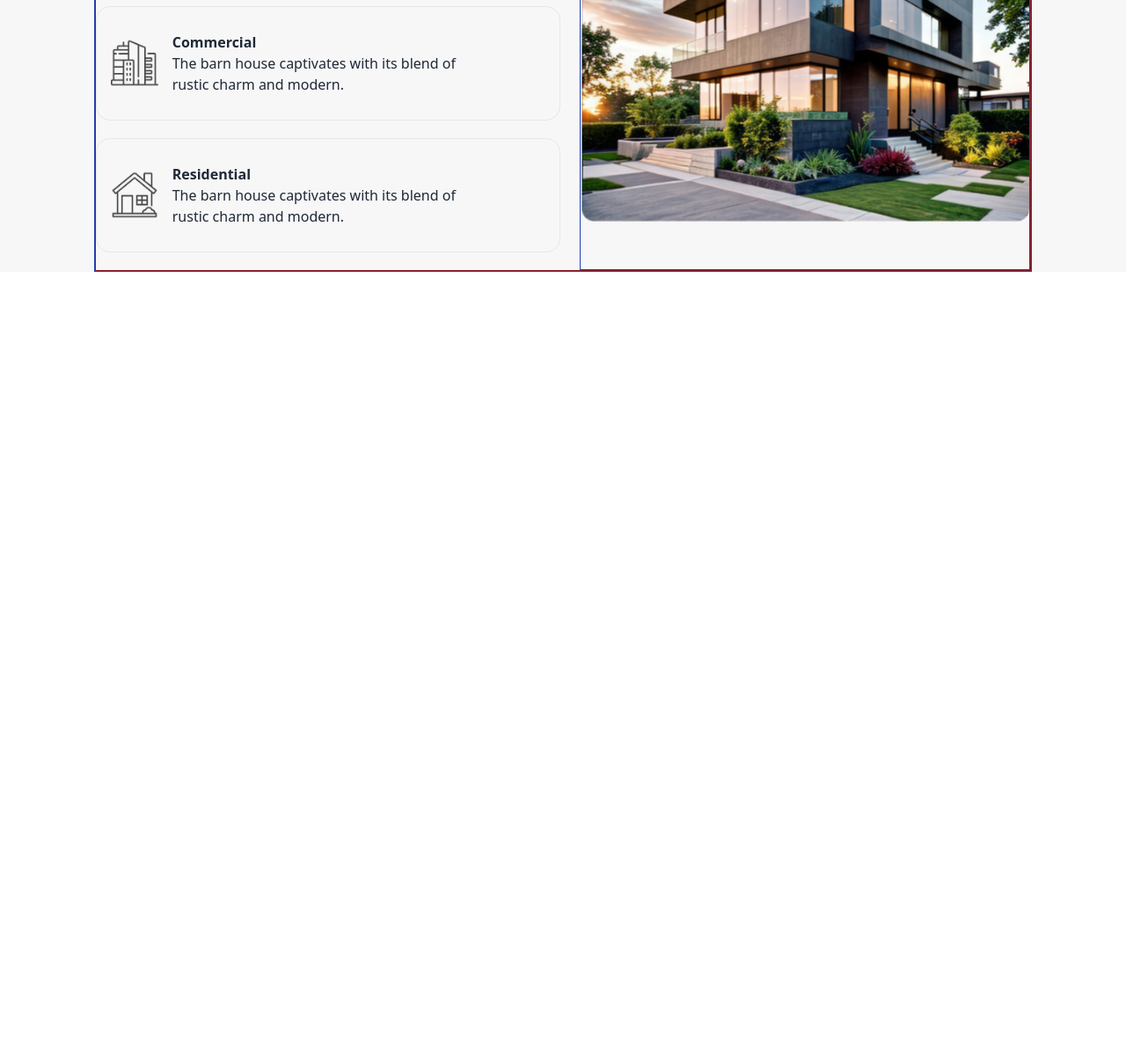
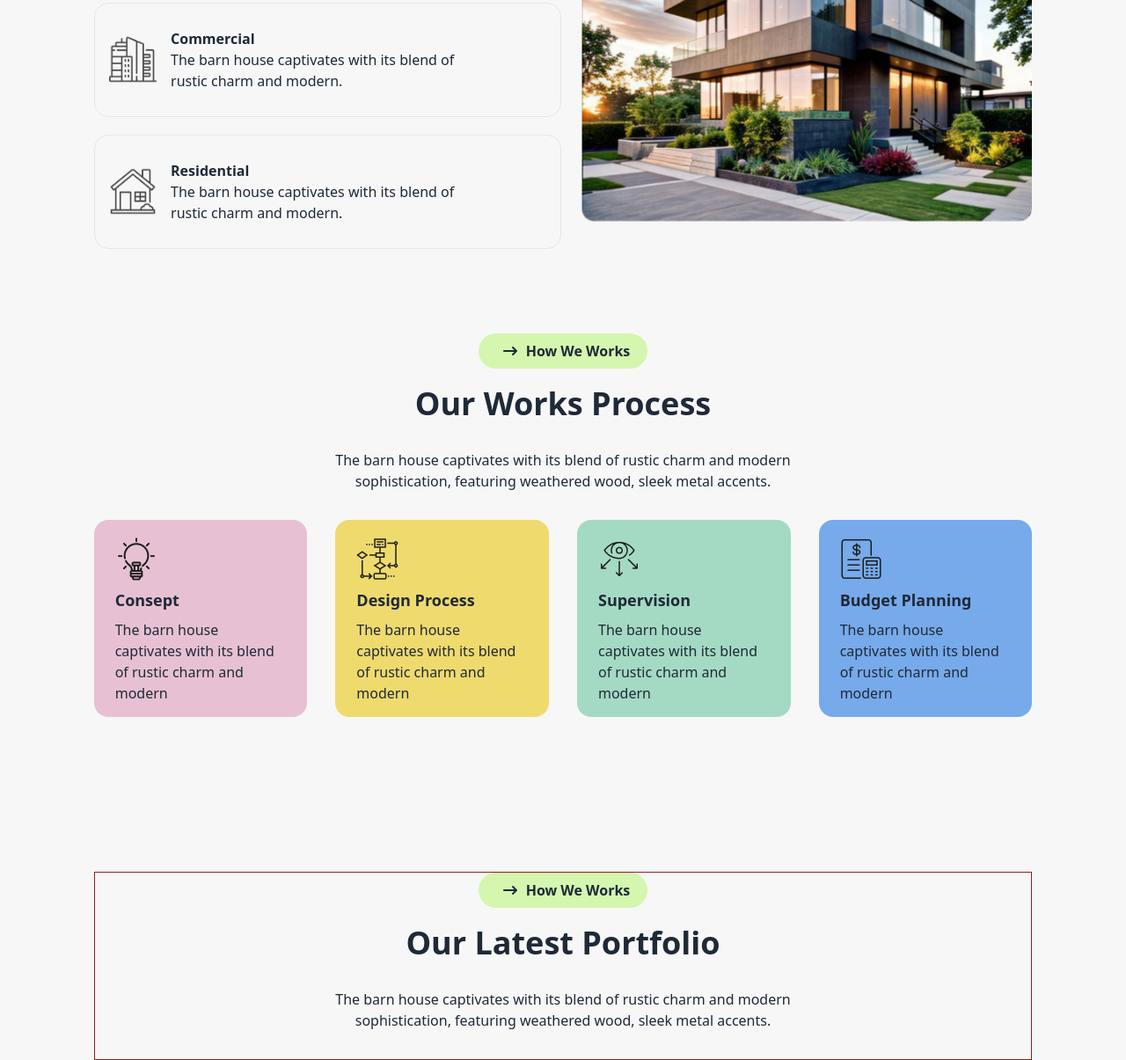
Before and after one commit to Md-Siyam94/Assignment-03, a plain HTML site: page index.html in a window 1280 px wide. Shown: the part 1073-2278 px from the top of the page at 88% size. Before the commit the page ends 1382 px from the top, so only its background shows below. Drawn offline with nearby package versions, Linux system fonts and the light colour scheme.

Commit message:
Work Process section Done

```diff
--- a/index.html
+++ b/index.html
@@ -24,7 +24,11 @@ crossorigin="anonymous" referrerpolicy="no-referrer" />
                 lightgreen:  'rgb(171, 239, 95)',
                 lightwhite: 'rgb(255, 255, 255)',
                 backgroundcolor: 'rgb(247, 247, 247)',
-                accent: 'rgb(212, 246, 174)'
+                accent: 'rgb(212, 246, 174)',
+                creem: 'rgb(231, 193, 211)',
+                yollow: 'rgb(239, 218, 110)',
+                mintgreen: 'rgb(164, 218, 195)',
+                lightblue: 'rgb(119, 170, 234)',
 
               }
             }
@@ -38,7 +42,6 @@ crossorigin="anonymous" referrerpolicy="no-referrer" />
         <nav class=" w-11/12 mx-auto px-0 py-4">
             <div class="navbar bg-base-100 ">
                 <div class="navbar-start">
-
                   <a href="#">
                     <div class="flex items-center  gap-2">
                       <div class="size-8 flex items-center justify-center bg-lightgreen rounded-full">
@@ -70,7 +73,6 @@ crossorigin="anonymous" referrerpolicy="no-referrer" />
                       <li><a>Portfolio</a></li>
                       <li><a>Blogs</a></li>
                       <li><a>Contact Us</a></li>
-
                     </ul>
                   </div>
                   <div class=" items-center gap-4 hidden md:flex ">
@@ -79,7 +81,6 @@ crossorigin="anonymous" referrerpolicy="no-referrer" />
                       </div>
                       <div class="size-10 flex items-center justify-center bg-backgroundcolor rounded-full">
                         <i class="fa-solid fa-cart-shopping "></i>
-
                       </div>
                       <div class="flex items-center gap-2 bg-lightgreen h-12 w-48 rounded-3xl justify-center ">
                         <span class="font-bold">Book consult</span>
@@ -110,15 +111,13 @@ crossorigin="anonymous" referrerpolicy="no-referrer" />
           </div>
         </section>
     </header>
+
     <main class="bg-backgroundcolor">
-      <section class="w-10/12 mx-auto border border-blue-800">
+      <section class="w-10/12 mx-auto ">
         <img class="ml-[-60px] mt-8 mb-5 md:block hidden" src="B10-Assignment-03-main/assets/Vector.png" alt="">
-        <div class=" w-full border border-red-800 flex flex-col sm:flex-row ">
-
+        <div class=" w-full flex flex-col sm:flex-row ">
           <div class="">
-
-
-            <div class="w-[96%] border text-center sm:text-start">
+            <div class="w-[96%] text-center sm:text-start">
               <div class="flex items-center gap-1 bg-accent h-10 w-32 rounded-3xl justify-center sm:ml-0 mx-auto ">
                 <div class="size-8 flex items-center justify-center  ">
                   <i class="fa-solid fa-arrow-up-long rotate-90"></i>
@@ -137,7 +136,7 @@ crossorigin="anonymous" referrerpolicy="no-referrer" />
                 <p class="w-4/5">The barn house captivates with its blend of rustic charm and modern.</p>
               </div>
             </div>
-            <div class="flex border my-5 w-[96%] gap-4 items-center rounded-2xl">
+            <div class="flex border mt-5 w-[96%] gap-4 items-center rounded-2xl">
               <div class="ml-4"><img src="B10-Assignment-03-main/assets/residential.png" alt=""></div>
               <div class="h-32 flex flex-col justify-center  ">
                 <h2 class="font-bold">Residential</h2>
@@ -145,9 +144,64 @@ crossorigin="anonymous" referrerpolicy="no-referrer" />
               </div>
             </div>
           </div>
-          <div class="  border border-blue-800">
+          <div>
             <img src="B10-Assignment-03-main/assets/Rectangle.png" alt="">
           </div>
+        </div>
+      </section>
+
+      <section class="bg-backgroundcolor">
+        <div class="sm:w-10/12 w-11/12 mx-auto mt-24 ">
+          <div class=" text-center">
+            <div class="flex items-center gap-0.5 bg-accent h-10 w-48 rounded-3xl justify-center mx-auto ">
+              <div class="size-8 flex items-center  justify-center  ">
+                <i class="fa-solid fa-arrow-up-long rotate-90"></i>
+              </div>
+              <span class="font-bold">How We Works</span>
+            </div>
+            <h1 class="text-4xl font-bold my-5">Our Works Process</h1>
+            <p class="sm:w-7/12 w-[96%] mx-auto my-8">The barn house captivates with its blend of rustic charm and modern sophistication, featuring weathered wood, sleek metal accents.</p>
+          </div>
+
+          <div class=" flex flex-col sm:flex-row space-y-4 sm:space-y-0  sm:space-x-8">
+            <div class="sm:w-64 w-full h-56 bg-creem pl-6 pr-8 rounded-2xl mb-24">
+              <img class="my-2 mt-5" src="B10-Assignment-03-main/assets/concept.png" alt="">
+              <h4 class="font-bold text-lg">Consept</h4>
+              <p class="my-2">The barn house captivates with its blend of rustic charm and modern</p>
+            </div>
+            <div class="sm:w-64 w-full h-56 bg-yollow pl-6 pr-8 rounded-2xl ">
+              <img class="my-2 mt-5" src="B10-Assignment-03-main/assets/flow-chart.png" alt="">
+              <h4 class="font-bold text-lg">Design Process</h4>
+              <p class="my-2">The barn house captivates with its blend of rustic charm and modern</p>
+            </div>
+            <div class="sm:w-64 w-full h-56 bg-mintgreen pl-6 pr-8 rounded-2xl ">
+              <img class="my-2 mt-5" src="B10-Assignment-03-main/assets/vision.png" alt="">
+              <h4 class="font-bold text-lg">Supervision</h4>
+              <p class="my-2">The barn house captivates with its blend of rustic charm and modern</p>
+            </div>
+            <div class="sm:w-64 w-full h-56 bg-lightblue pl-6 pr-8 rounded-2xl ">
+              <img class="my-2 mt-5" src="B10-Assignment-03-main/assets/budget-planning.png" alt="">
+              <h4 class="font-bold text-lg">Budget Planning</h4>
+              <p class="my-2">The barn house captivates with its blend of rustic charm and modern</p>
+            </div>
+          </div>
+        </div>
+      </section>
+
+      <section class="bg-ligthwhite">
+        <div class="sm:w-5/6 mx-auto mt-20 border border-red-800">
+          <div class="text-center">
+            <div class="flex items-center gap-0.5 bg-accent h-10 w-48 rounded-3xl justify-center mx-auto ">
+              <div class="size-8 flex items-center  justify-center  ">
+                <i class="fa-solid fa-arrow-up-long rotate-90"></i>
+              </div>
+              <span class="font-bold">How We Works</span>
+            </div>
+            <h1 class="text-4xl font-bold my-5">Our Latest Portfolio</h1>
+            <p class="sm:w-7/12 w-[96%] mx-auto my-8">The barn house captivates with its blend of rustic charm and modern sophistication, featuring weathered wood, sleek metal accents.</p>
+          </div>
+
+          <div></div>
         </div>
       </section>
     </main>
```
